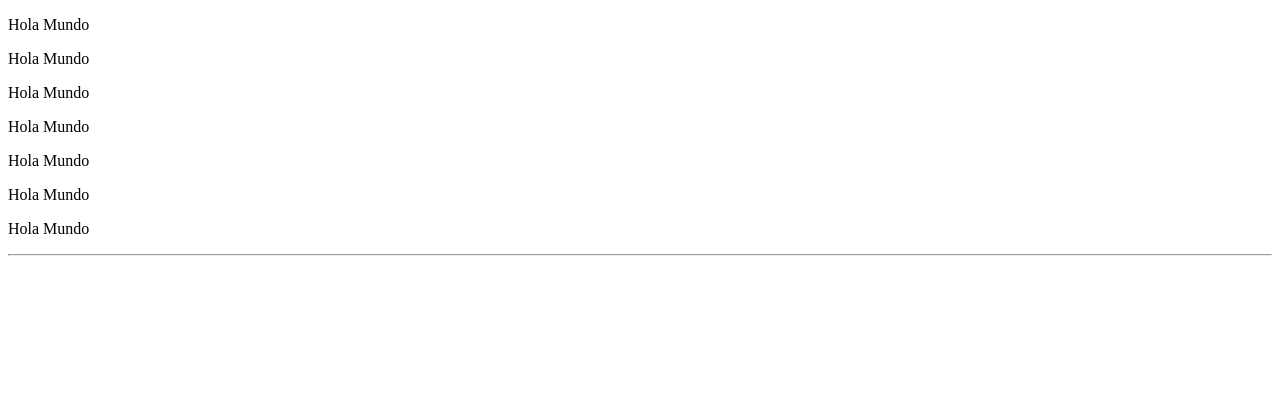
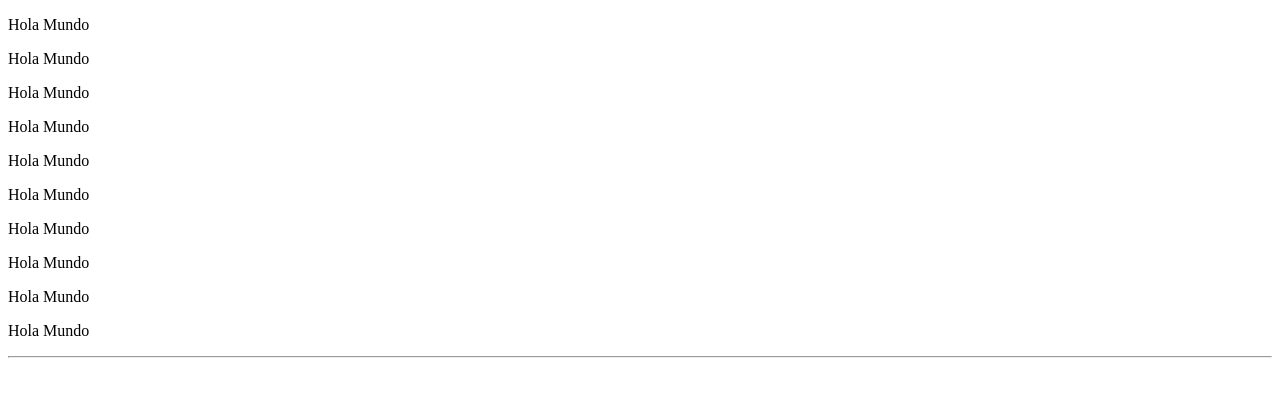
Before and after one commit to Juan-dev123/Test1, a plain HTML site: page index.html in a window 1280 px wide. Drawn offline with Linux system fonts and the light colour scheme.

Commit message:
master 1

```diff
--- a/index.html
+++ b/index.html
@@ -13,6 +13,7 @@
     <p>Hola Mundo</p>
     <p>Hola Mundo</p>
     <p>Hola Mundo</p>
+    <p>Hola Mundo</p><p>Hola Mundo</p><p>Hola Mundo</p>
     <hr>
 </body>
 </html>
```
